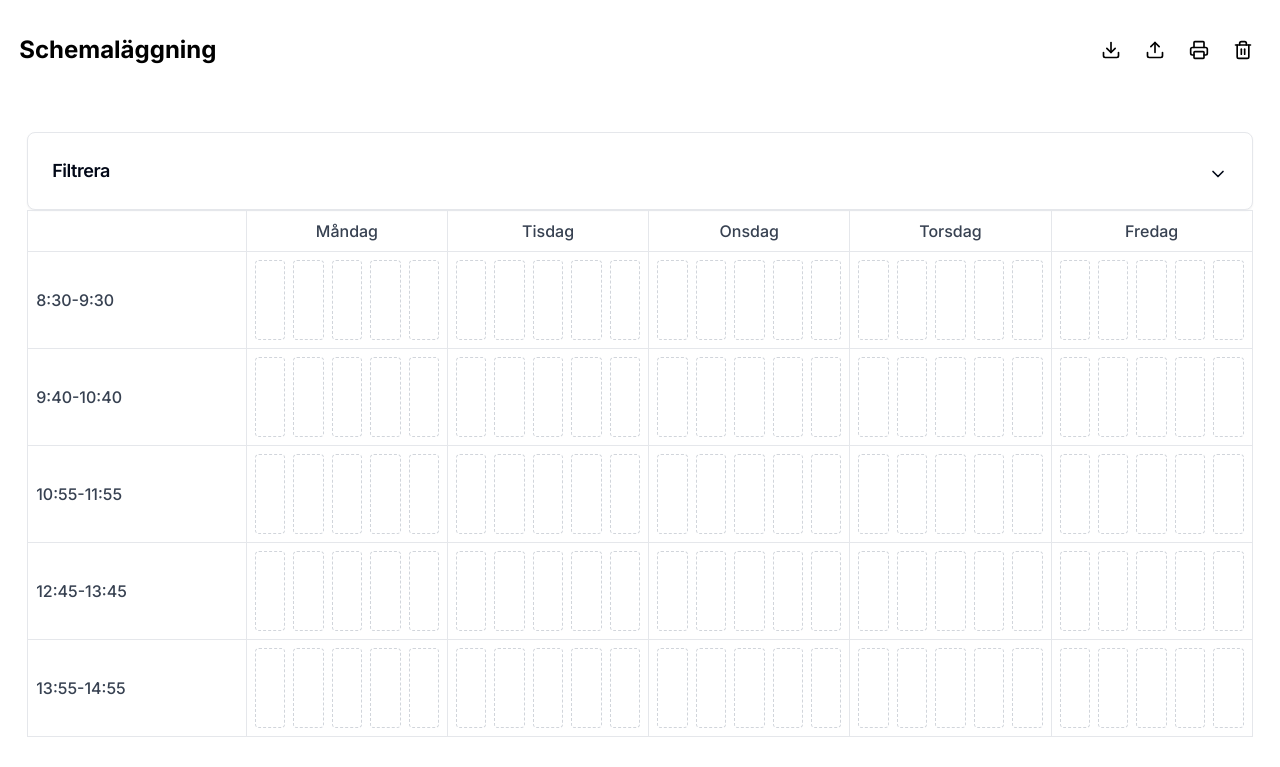
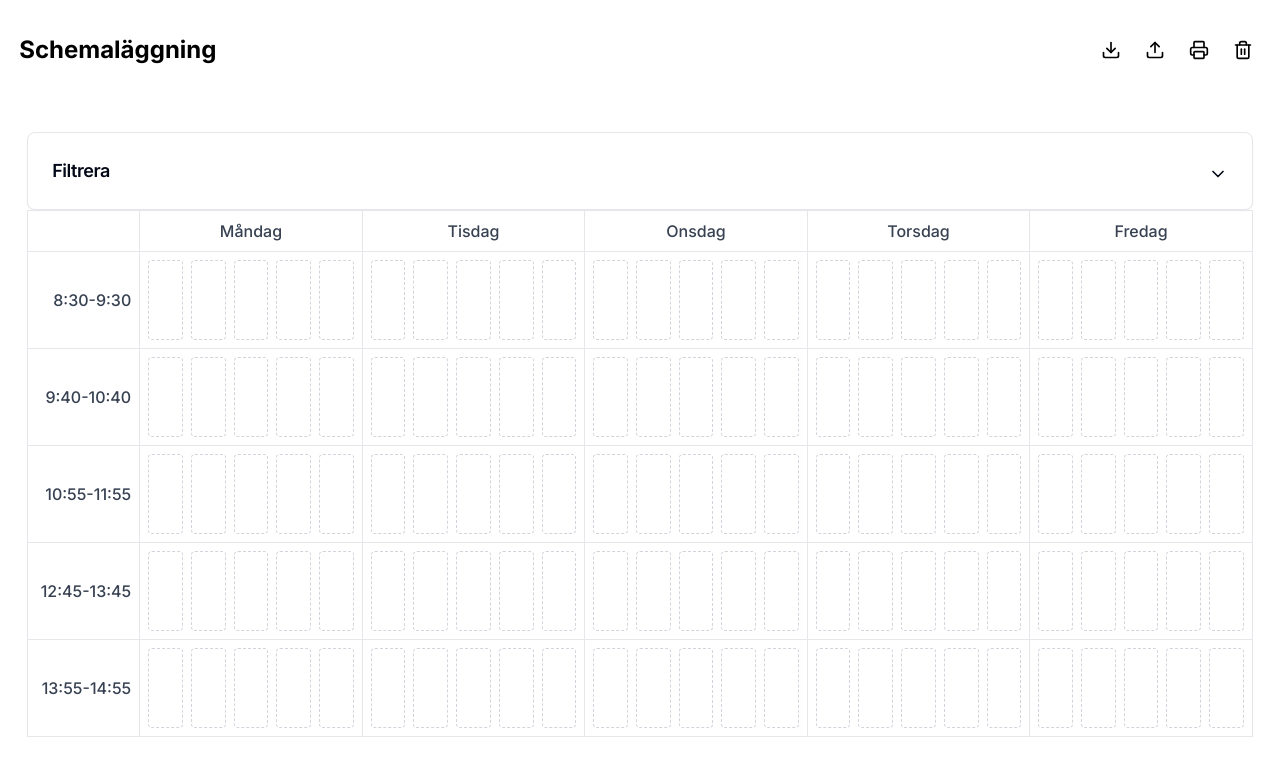
Before and after one commit to Saibot57/schedule-app2, a Next.js app: page / in a window 1280 px wide. Shown: the top 767 px of the page. Built offline with nearby package versions, Linux system fonts and the light colour scheme.

Commit message:
Update index.tsx
schedulegrid layout update

```diff
--- a/src/components/ScheduleApp/components/ScheduleGrid/index.tsx
+++ b/src/components/ScheduleApp/components/ScheduleGrid/index.tsx
@@ -1,5 +1,3 @@
-'use client';
-
 import React from 'react';
 import { ScheduleSlot } from './ScheduleSlot';
 import { SlotInfo } from './SlotInfo';
@@ -47,7 +45,6 @@ export function ScheduleGrid({
     if (!box || !filter) return false;
     if (!filter.label1 && !filter.label2) return false;
 
-    // Convert empty strings to null for safer comparison
     const label1 = filter.label1 || null;
     const label2 = filter.label2 || null;
 
@@ -70,7 +67,6 @@ export function ScheduleGrid({
     e.preventDefault();
     if (!draggedBox) return;
 
-    // Check restrictions with updated function call
     if (checkRestrictions(draggedBox.id, day, time, schedule, boxes, restrictions)) {
       const proceed = window.confirm(
         'Denna placering bryter mot en restriktion. Vill du överskrida den tillfälligt?'
@@ -90,9 +86,9 @@ export function ScheduleGrid({
       <table className="w-full border-collapse">
         <thead>
           <tr>
-            <th className="p-2 border"></th>
+            <th className="border p-2 w-24"></th>
             {DAYS.map((day) => (
-              <th key={day} className="p-2 border font-medium text-gray-700">
+              <th key={day} className="border p-2 font-medium text-gray-700">
                 {day}
               </th>
             ))}
@@ -101,9 +97,11 @@ export function ScheduleGrid({
         <tbody>
           {TIME_PERIODS.map((time) => (
             <tr key={time}>
-              <td className="p-2 border font-medium text-gray-700">{time}</td>
+              <td className="border font-medium text-gray-700 text-right pr-2 py-2 w-28">
+                {time}
+              </td>
               {DAYS.map((day) => (
-                <td key={`${day}-${time}`} className="p-2 border relative">
+                <td key={`${day}-${time}`} className="border relative p-2">
                   <div className="grid grid-cols-5 gap-2 min-h-[5rem]">
                     {[...Array(5)].map((_, slotIndex) => {
                       const box = getBoxInSlot(day, time, slotIndex, schedule, boxes);
```
